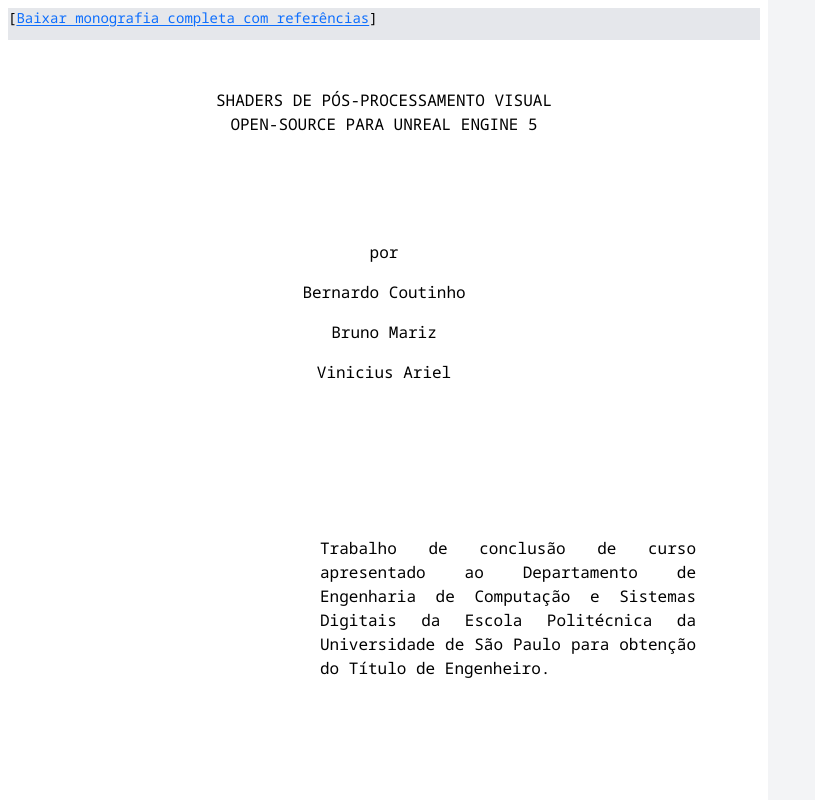
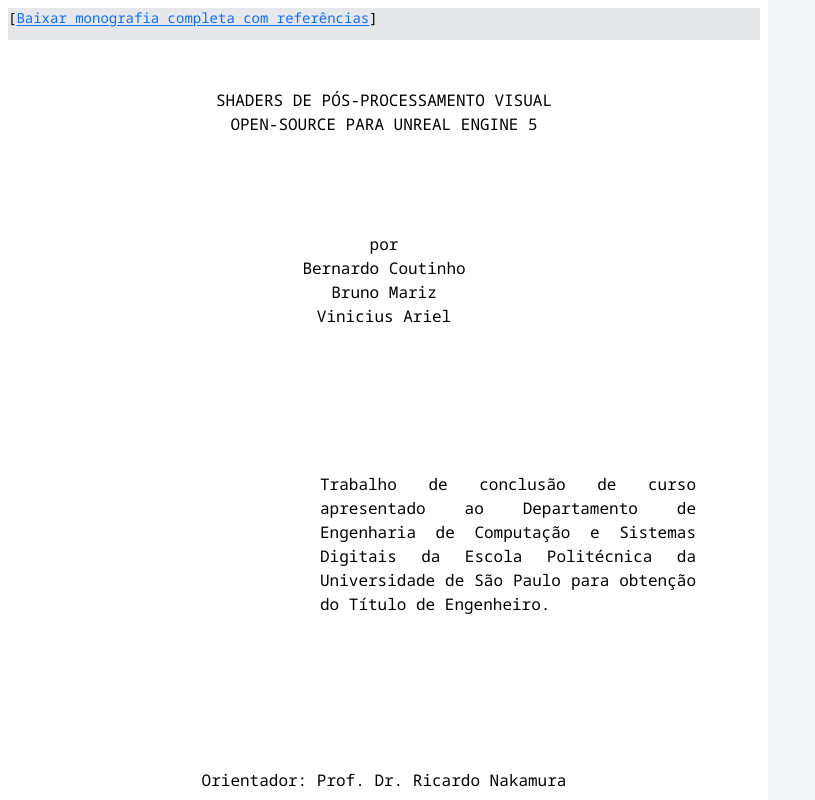
Before and after one commit to brunomariz/tcc-website, a Next.js app: page / in a window 1280 px wide. Shown: the top 800 px of the page, without its empty margins (0-815 px from the left). Built offline with nearby package versions, Linux system fonts and the light colour scheme.

Commit message:
remove pad

```diff
--- a/app/_components/Capa.tsx
+++ b/app/_components/Capa.tsx
@@ -20,10 +20,10 @@
         </h1>
       </div>
       <div className="py-12">
-        <p className="text-center">por</p>
-        <p className="text-center">Bernardo Coutinho</p>
-        <p className="text-center">Bruno Mariz</p>
-        <p className="text-center">Vinicius Ariel</p>
+        <p className="text-center p-0">por</p>
+        <p className="text-center p-0">Bernardo Coutinho</p>
+        <p className="text-center p-0">Bruno Mariz</p>
+        <p className="text-center p-0">Vinicius Ariel</p>
       </div>
       <div className="py-12 flex w-full justify-end">
         <div className="sm:mx-16 m-12 w-1/2 text-justify">
```
